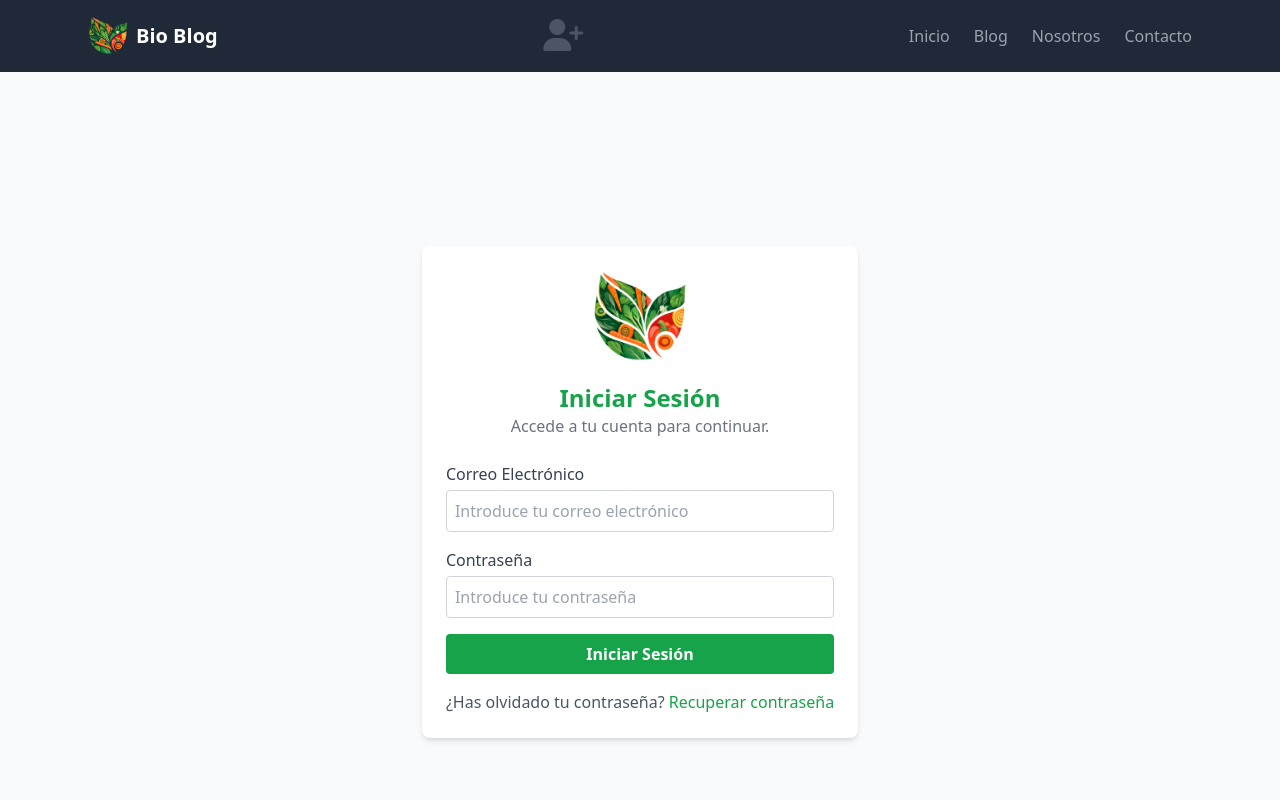
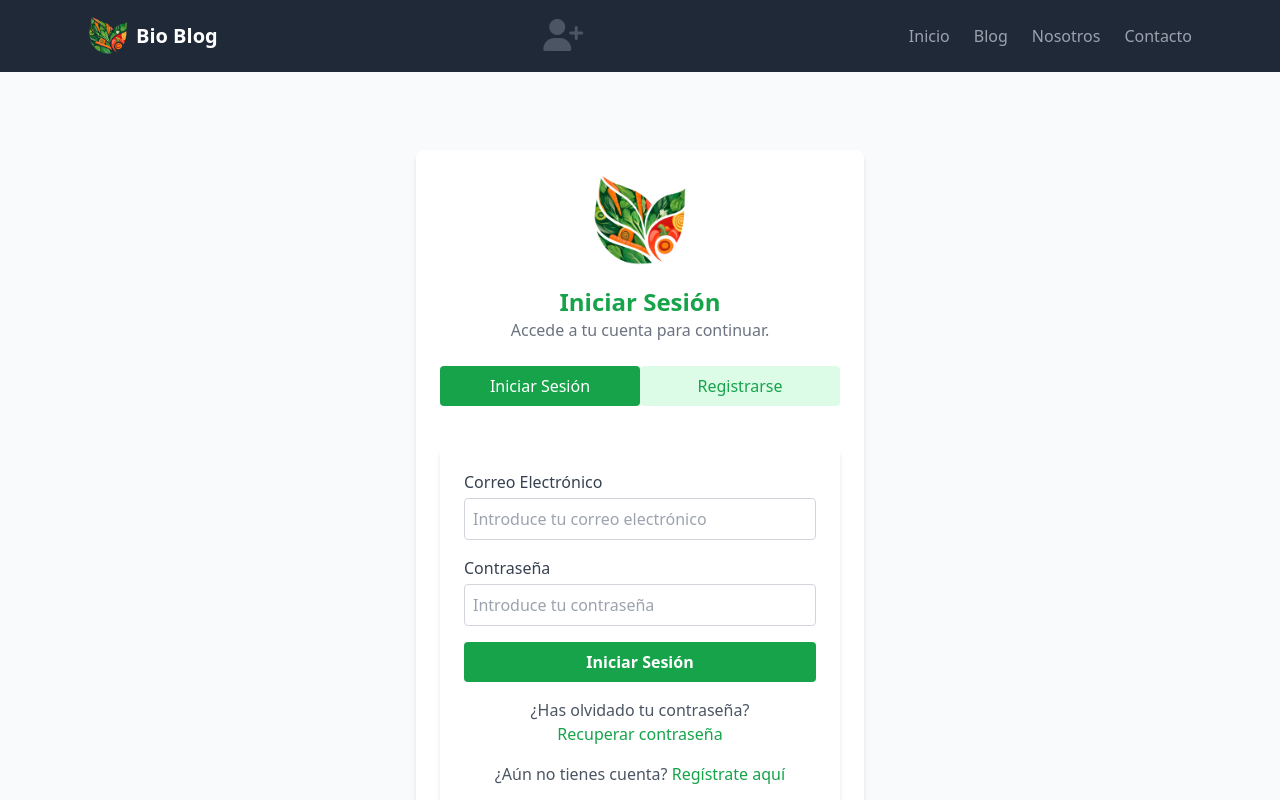
Before and after one commit to juanvprada/SavingTimeOficial, a React (Vite) app in the folder client-frontend/: page /acceso in a window 1280 px wide. Shown: the top 800 px of the page. Built offline with nearby package versions, Linux system fonts and the light colour scheme.

Commit message:
feat: add authentication handler for login and registration

```diff
--- /dev/null
+++ b/client-frontend/src/components/AuthForm.jsx
@@ -0,0 +1,40 @@
+import React, { useState } from 'react';
+import LoginForm from './LoginForm';
+import RegisterForm from './RegisterForm';
+import { logoImg } from '../utils';
+import useStore from '../store/store';
+
+const AuthForm = () => {
+    const [isLogin, setIsLogin] = useState(true);
+
+    return (
+        <section className="max-w-md mx-auto p-6 bg-white rounded-lg shadow-md mt-10">
+            <div className="text-center mb-6">
+                <img src={logoImg} alt="Logo" className="mx-auto w-24 h-24 mb-4" />
+                <h2 className="text-2xl font-semibold text-green-600">{isLogin ? 'Iniciar Sesión' : 'Registro de Usuario'}</h2>
+                <p className="text-gray-500">{isLogin ? 'Accede a tu cuenta para continuar.' : 'Crea una cuenta para acceder a contenido exclusivo.'}</p>
+            </div>
+
+            {/* Botones para alternar entre Login y Registro */}
+            <div className="flex justify-around mb-4">
+                <button
+                    onClick={() => setIsLogin(true)}
+                    className={`w-full py-2 text-center rounded ${isLogin ? 'bg-green-600 text-white' : 'bg-green-100 text-green-600'}`}
+                >
+                    Iniciar Sesión
+                </button>
+                <button
+                    onClick={() => setIsLogin(false)}
+                    className={`w-full py-2 text-center rounded ${!isLogin ? 'bg-green-600 text-white' : 'bg-green-100 text-green-600'}`}
+                >
+                    Registrarse
+                </button>
+            </div>
+
+            {/* Renderizar el formulario de inicio de sesión o registro */}
+            {isLogin ? <LoginForm /> : <RegisterForm />}
+        </section>
+    );
+};
+
+export default AuthForm;
--- a/client-frontend/src/components/LoginForm.jsx
+++ b/client-frontend/src/components/LoginForm.jsx
@@ -1,6 +1,6 @@
 import React, { useState } from 'react';
 import { useNavigate } from 'react-router-dom';
-import { logoImg } from '../utils';
+// import { logoImg } from '../utils';
 import useStore from '../store/store';
 import axios from 'axios';
 
@@ -43,11 +43,11 @@ const LoginForm = () => {
 
     return (
         <section className="max-w-md mx-auto p-6 bg-white rounded-lg shadow-md mt-10">
-            <div className="text-center mb-6">
+            {/* <div className="text-center mb-6">
                 <img src={logoImg} alt="Logo" className="mx-auto w-24 h-24 mb-4" />
                 <h2 className="text-2xl font-semibold text-green-600">Iniciar Sesión</h2>
                 <p className="text-gray-500">Accede a tu cuenta para continuar.</p>
-            </div>
+            </div> */}
             <form onSubmit={handleSubmit} className="space-y-4">
                 <div className="form-group">
                     <label className="block text-gray-700" htmlFor="email">Correo Electrónico</label>
@@ -87,6 +87,15 @@ const LoginForm = () => {
                     Recuperar contraseña
                 </button>
             </p>
+            <p className="mt-4 text-center">
+                <span className="text-gray-600">¿Aún no tienes cuenta? </span>
+                <button
+                    onClick={() => navigate('/registro')}
+                    className="text-green-600 hover:underline focus:outline-none"
+                >
+                    Regístrate aquí
+                </button>
+            </p>
         </section>
     );
 };
--- a/client-frontend/src/components/Navbar.jsx
+++ b/client-frontend/src/components/Navbar.jsx
@@ -18,7 +18,7 @@ const Navbar = ({ onSearch }) => {
     };
 
     const navigateToRegister = () => {
-        navigate(location.pathname === '/registro' ? '/' : '/registro');
+        navigate(location.pathname === '/acceso' ? '/' : '/acceso');
     };
 
     const handleLogout = () => {
--- a/client-frontend/src/components/RegisterForm.jsx
+++ b/client-frontend/src/components/RegisterForm.jsx
@@ -1,7 +1,7 @@
 import React, { useEffect, useState } from 'react';
 import axios from 'axios';
 import { useNavigate, Link } from 'react-router-dom';
-import { logoImg } from '../utils';
+// import { logoImg } from '../utils';
 import useStore from '../store/store';
 
 const RegisterForm = ({ initialData = {}, editMode = false }) => {
@@ -83,11 +83,11 @@ const RegisterForm = ({ initialData = {}, editMode = false }) => {
 
     return (
         <section className="max-w-md mx-auto p-6 bg-white rounded-lg shadow-md mt-10">
-            <div className="text-center mb-6">
+            {/* <div className="text-center mb-6">
                 <img src={logoImg} alt="Logo" className="mx-auto w-24 h-24 mb-4" />
                 <h2 className="text-2xl font-semibold text-green-600">Registro de Usuario</h2>
                 <p className="text-gray-500">Crea una cuenta para acceder a contenido exclusivo.</p>
-            </div>
+            </div> */}
             <form onSubmit={handleSubmit} className="space-y-4">
                 <div className="form-group">
                     <label className="block text-gray-700">Nombre de usuario:</label>
@@ -125,9 +125,22 @@ const RegisterForm = ({ initialData = {}, editMode = false }) => {
             </form>
             {message && <p className="text-red-500 text-center mt-4">{message}</p>}
             <div className="text-center mt-4">
-                <Link className="text-blue-500 hover:text-blue-700 text-sm" to="/acceso">¿Ya tienes cuenta? Inicia sesión</Link>
+                <Link className="text-gray-500 hover:text-blue-700 text-sm" to="/acceso">
+                    ¿Ya tienes cuenta?
+                </Link>
+                <Link
+                    className="text-green-600 hover:text-green-700 hover:underline text-m ml-1" // Agregar margen a la izquierda
+                    to="/acceso"
+                >
+                    Inicia sesión
+                </Link>
                 <br />
-                <Link className="text-blue-500 hover:text-blue-700 text-sm" to="/recuperar-password">¿Olvidaste tu contraseña?</Link>
+                <Link
+                    className="text-green-600 hover:text-green-700 hover:underline text-sm"
+                    to="/recuperar-password"
+                >
+                    ¿Olvidaste tu contraseña?
+                </Link>
             </div>
         </section>
     );
--- a/client-frontend/src/pages/Login.jsx
+++ b/client-frontend/src/pages/Login.jsx
@@ -1,10 +1,10 @@
 import React from 'react';
-import LoginForm from '../components/LoginForm';
+import AuthForm from '../components/AuthForm';
 
 const Login = () => {
   return (
     <div className="bg-gray-50 min-h-screen flex items-center justify-center">
-      <LoginForm />
+      <AuthForm />
     </div>
   );
 };
```
